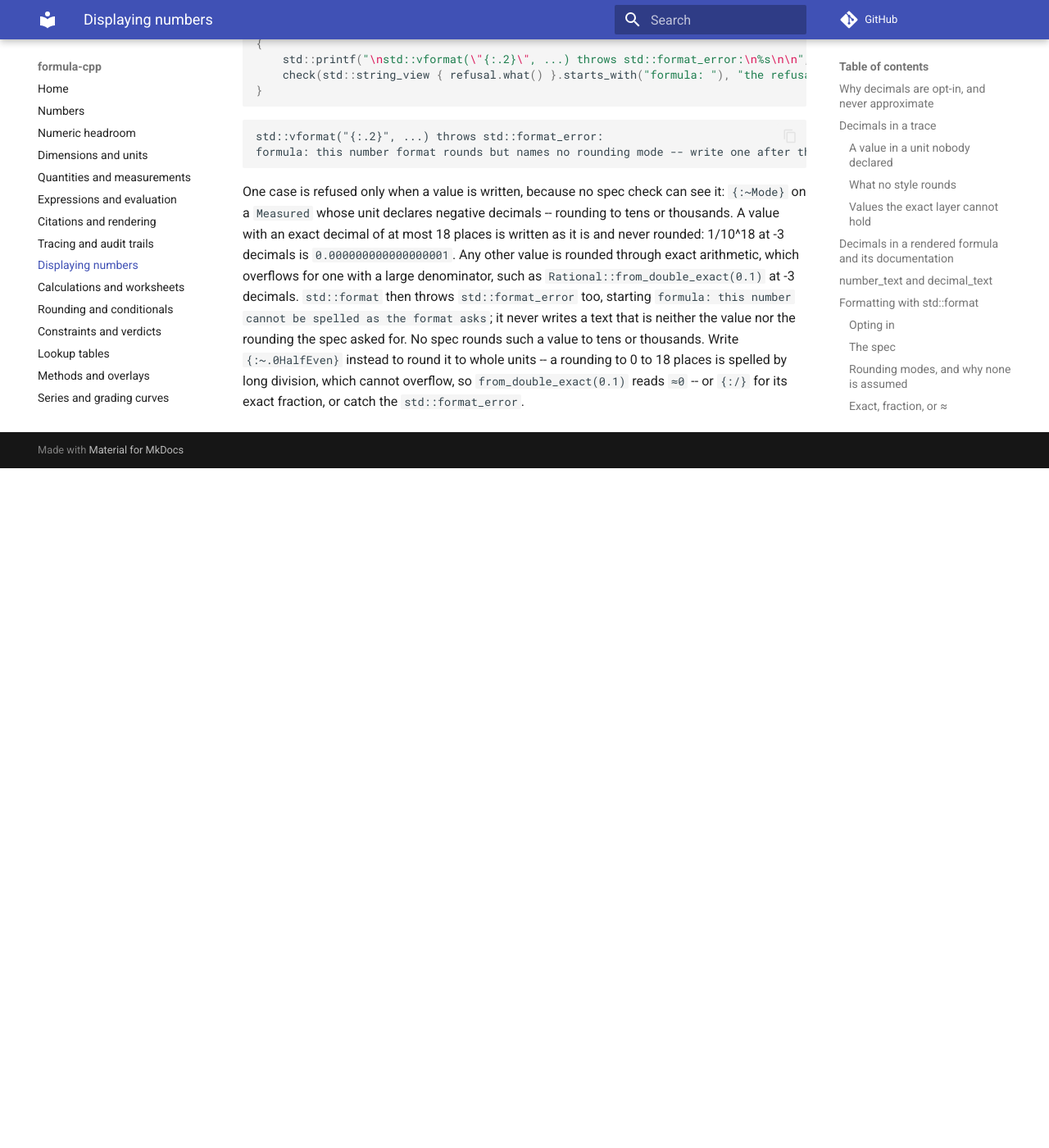
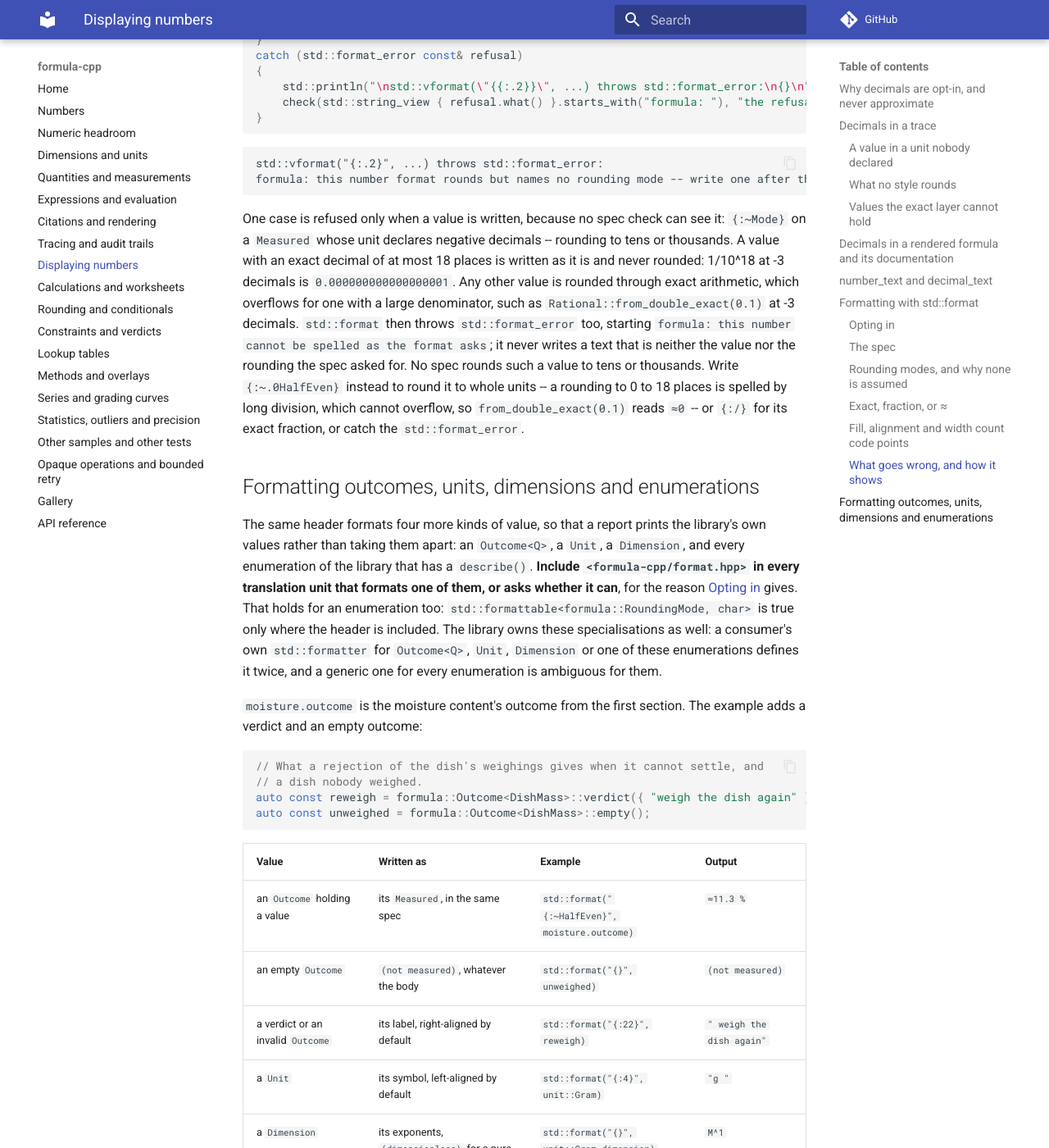
Before and after one commit to LASTRADA-Software/formula-cpp, an MkDocs documentation site: the page built from docs/display.md, in a window 1280 px wide and 1400 px high, scrolled down 12705 px. Shown: the whole window at 82% size. Built offline with MkDocs 1.6.1 and Material for MkDocs 9.7.7, drawn with Linux system fonts in a browser that asks for light colours; comment, search, counter and statistics services are not loaded; before the commit the page ends 13276 px from its top, so only the background shows below that; some of the changed text lies outside the part shown.

Commit message:
docs(examples): write the dimensions and display examples in the short spellings
dimensions_and_units now prints every dimension, number and bounds verdict
with std::println. The formatters in format.hpp for a Dimension, a Rational
and an enumeration replace its own print_dimension and its printf calls.
Its inputs are _r decimals. It rounds to the kilogram's declared precision
with the throwing round_to_declared, because nothing in it can fail. Every
line of its output is unchanged.

display now writes its values as 25.5_r and Measured<Q> { 144 }. It supplies
the dish's weighings through measured_series. It traces with explain and
explain_conformity, instead of assembling a Trace and a RecordingSink. It
renders and documents with RenderOptions alone, and prints with std::println.
A new sixth section formats an Outcome, a Unit, a Dimension and an
enumeration. The Outcome rows cover a value, an empty outcome and a verdict,
whose label is right-aligned. Each row is printed beside its call and
checked. The first five sections print exactly what they printed before.

docs/display.md quotes the new lines. Its new section, "Formatting outcomes,
units, dimensions and enumerations", says that format.hpp must be included
wherever these are formatted. Its table and output block are checked against
the program, like the rest of the page. docs/dimensions.md quotes the new
rounding call and says what formats a Dimension.

Signed-off-by: Christian Parpart <c.parpart@lastrada.net>

````diff
--- a/docs/display.md
+++ b/docs/display.md
@@ -17,7 +17,8 @@
 - **`number_text()`** and **`decimal_text()`**, which need neither `<format>`
   nor an allocation;
 - **`std::format`**, for a `Rational` or a `Measured<Q>`, once
-  `<formula-cpp/format.hpp>` is included.
+  `<formula-cpp/format.hpp>` is included -- which also formats an
+  `Outcome<Q>`, a `Unit`, a `Dimension` and an enumeration's words.
 
 The worked example is `examples/display.cpp`: a soil specimen's moisture
 content, from its wet and dried masses in a dish. **Program output** on this
@@ -60,33 +61,33 @@
 
 ```cpp
 inline constexpr auto moistureContent =
-    (var<WetMass> - var<DryMass>) / (var<DryMass> - formula::constant<unit::Gram>(rat(51, 2)));
+    (var<WetMass> - var<DryMass>) / (var<DryMass> - formula::constant<unit::Gram>(25.5_r));
 
 inline constexpr auto specimen =
-    formula::environment(formula::Measured<WetMass> { rat(787, 5) }, formula::Measured<DryMass> { rat(144) });
+    formula::environment(formula::Measured<WetMass> { 157.4_r }, formula::Measured<DryMass> { 144 });
 ```
 
-`rat(n, d)` is the example's shorthand for `Rational { n, d }`. The example
-evaluates the formula and records every step into a `Trace`
-([Tracing](tracing.md)):
+`25.5_r` is the exact number its digits spell, 51/2
+(`using namespace formula::literals;`,
+[Writing an exact decimal](numbers.md#writing-an-exact-decimal)). `explain`
+evaluates the formula and returns its outcome together with a `Trace` of
+every step ([Tracing](tracing.md)):
 
 ```cpp
-formula::Trace<> trace {};
-auto const moisture =
-    formula::checked_evaluate<MoistureContent>(moistureContent, specimen, formula::RecordingSink<> { trace });
+auto const moisture = formula::explain<MoistureContent>(moistureContent, specimen);
 ```
 
 `render_trace` takes the style in `TraceRenderOptions::numbers`. One trace,
 four ways:
 
 ```cpp
-NumberStyle const exactStyle = NumberStyle::exact_decimal();
-NumberStyle const roundedStyle = NumberStyle::approximate_decimal(RoundingMode::HalfEven);
-NumberStyle const paddedStyle = NumberStyle::approximate_decimal(RoundingMode::HalfEven, DecimalPadding::Padded);
-std::string const fractions = formula::render_trace(trace, { .maxSteps = 20 });
-std::string const exactDecimals = formula::render_trace(trace, { .maxSteps = 20, .numbers = exactStyle });
-std::string const rounded = formula::render_trace(trace, { .maxSteps = 20, .numbers = roundedStyle });
-std::string const padded = formula::render_trace(trace, { .maxSteps = 20, .numbers = paddedStyle });
+auto const exactStyle = NumberStyle::exact_decimal();
+auto const roundedStyle = NumberStyle::approximate_decimal(RoundingMode::HalfEven);
+auto const paddedStyle = NumberStyle::approximate_decimal(RoundingMode::HalfEven, DecimalPadding::Padded);
+std::string const fractions = formula::render_trace(moisture.trace, { .maxSteps = 20 });
+std::string const exactDecimals = formula::render_trace(moisture.trace, { .maxSteps = 20, .numbers = exactStyle });
+std::string const rounded = formula::render_trace(moisture.trace, { .maxSteps = 20, .numbers = roundedStyle });
+std::string const padded = formula::render_trace(moisture.trace, { .maxSteps = 20, .numbers = paddedStyle });
 ```
 
 ```text
@@ -286,10 +287,11 @@
 
 ## Decimals in a rendered formula and its documentation
 
-`render()` and `document()` take the style in `RenderOptions`, beside the
+`render()` and `document()` take the style in `RenderOptions`, after the
 [vocabulary](citations.md#whose-symbols-a-jurisdictions-vocabulary) that says
-how each quantity's symbol is written (`DefaultVocabulary {}` renames nothing).
-They take it for a formula and for a
+how each quantity's symbol is written, or in its place: `render(x, options)`
+and `document(x, options)` write every symbol as its quantity declares it, as
+`DefaultVocabulary {}` does. They take it for a formula and for a
 [calculation](calculations.md#defining-named-values) alike:
 `render(calculation, vocabulary, options)` writes each definition's numbers in
 it, and `document(calculation, vocabulary, options)` its formula and each
@@ -394,8 +395,8 @@
 content nobody measured:
 
 ```cpp
-formula::Measured<MoistureContent> const w = moisture->measurement();
-formula::Measured<MoistureContent> const notMeasured = formula::Measured<MoistureContent>::absent();
+formula::Measured<MoistureContent> const w = moisture.outcome.measurement();
+formula::Measured<MoistureContent> const notMeasured {};
 formula::NumberText const measuredText = formula::number_text(w, roundedStyle);
 formula::NumberText const absentText = formula::number_text(notMeasured, roundedStyle);
 formula::NumberText const twoPlaces =
@@ -408,18 +409,17 @@
 two places:   11.31
 ```
 
-A `Measured` value that is absent reads `(not measured)`, in every style.
+A `Measured` value that is absent -- here one constructed with nothing, `{}`
+-- reads `(not measured)`, in every style.
 
-A `NumberText`'s characters are read through `view()`, on a named object --
-`view()` on a temporary does not compile, since the view would outlive the
-buffer. The example prints each one so:
+A `NumberText`'s characters are read through `view()`, a `std::string_view`,
+on a named object -- `view()` on a temporary does not compile, since the view
+would outlive the buffer. The example prints each one so:
 
 ```cpp
-/// Prints @p label and @p spelled, a number `number_text` or `decimal_text` wrote.
-void print_spelled(char const* label, formula::NumberText const& spelled)
-{
-    std::printf("%s%.*s\n", label, static_cast<int>(spelled.view().size()), spelled.view().data());
-}
+std::println("measured:     {}", measuredText.view());
+std::println("not measured: {}", absentText.view());
+std::println("two places:   {}\n", twoPlaces.view());
 ```
 
 **When a number cannot be spelled.** `decimal_text` throws
@@ -451,14 +451,16 @@
 `formula.hpp` does not include it: it includes `<format>`, which a consumer
 who only evaluates numbers should not compile in every translation unit.
 **Include it in every translation unit that formats a `Rational` or a
-`Measured`, or asks whether it can** (`std::formattable`). The header declares
-explicit specialisations of `std::formatter`, and an explicit specialisation
-must be seen before any use that would otherwise instantiate the primary
-template; translation units that disagree about it make the program
-ill-formed, with no diagnostic required. **The library owns these two
-specialisations** -- `std::formatter<formula::Rational, char>` and
-`std::formatter<formula::Measured<Q>, char>` -- so a consumer must not
-specialise them too. Only `char` is supported: a unit's symbol is UTF-8.
+`Measured`, or asks whether it can** (`std::formattable`) -- and the same holds
+for the outcomes, units, dimensions and enumerations it also formats
+([below](#formatting-outcomes-units-dimensions-and-enumerations)). The header
+declares specialisations of `std::formatter`, and a specialisation must be
+seen before any use that would otherwise instantiate the primary template;
+translation units that disagree about it make the program ill-formed, with no
+diagnostic required. **The library owns these specialisations** --
+`std::formatter<formula::Rational, char>` and
+`std::formatter<formula::Measured<Q>, char>` among them -- so a consumer must
+not specialise them too. Only `char` is supported: a unit's symbol is UTF-8.
 
 ### The spec
 
@@ -467,9 +469,9 @@
 section; `wetMass`, `oven` and `grain` are measured here:
 
 ```cpp
-formula::Measured<WetMass> const wetMass { rat(787, 5) };
-formula::Measured<OvenTemperature> const oven { rat(583, 10) };
-formula::Measured<GrainSize> const grain { rat(217) };
+formula::Measured<WetMass> const wetMass { 157.4_r };
+formula::Measured<OvenTemperature> const oven { 58.3_r };
+formula::Measured<GrainSize> const grain { 217 };
 ```
 
 | Spec | Meaning | Example | Output |
@@ -602,7 +604,7 @@
 }
 catch (std::format_error const& refusal)
 {
-    std::printf("\nstd::vformat(\"{:.2}\", ...) throws std::format_error:\n%s\n\n", refusal.what());
+    std::println("\nstd::vformat(\"{{:.2}}\", ...) throws std::format_error:\n{}\n", refusal.what());
     check(std::string_view { refusal.what() }.starts_with("formula: "), "the refusal starts formula: ");
 }
 ```
@@ -626,3 +628,63 @@
 rounding to 0 to 18 places is spelled by long division, which cannot
 overflow, so `from_double_exact(0.1)` reads `≈0` -- or `{:/}` for its exact
 fraction, or catch the `std::format_error`.
+
+## Formatting outcomes, units, dimensions and enumerations
+
+The same header formats four more kinds of value, so that a report prints the
+library's own values rather than taking them apart: an `Outcome<Q>`, a `Unit`,
+a `Dimension`, and every enumeration of the library that has a `describe()`.
+**Include `<formula-cpp/format.hpp>` in every translation unit that formats
+one of them, or asks whether it can**, for the reason
+[Opting in](#opting-in) gives. That holds for an enumeration too:
+`std::formattable<formula::RoundingMode, char>` is true only where the header
+is included. The library owns these specialisations as well: a consumer's own
+`std::formatter` for `Outcome<Q>`, `Unit`, `Dimension` or one of these
+enumerations defines it twice, and a generic one for every enumeration is
+ambiguous for them.
+
+`moisture.outcome` is the moisture content's outcome from the first section.
+The example adds a verdict and an empty outcome:
+
+```cpp
+// What a rejection of the dish's weighings gives when it cannot settle, and
+// a dish nobody weighed.
+auto const reweigh = formula::Outcome<DishMass>::verdict({ "weigh the dish again" });
+auto const unweighed = formula::Outcome<DishMass>::empty();
+```
+
+| Value | Written as | Example | Output |
+|---|---|---|---|
+| an `Outcome` holding a value | its `Measured`, in the same spec | `std::format("{:~HalfEven}", moisture.outcome)` | `≈11.3 %` |
+| an empty `Outcome` | `(not measured)`, whatever the body | `std::format("{}", unweighed)` | `(not measured)` |
+| a verdict or an invalid `Outcome` | its label, right-aligned by default | `std::format("{:22}", reweigh)` | `"  weigh the dish again"` |
+| a `Unit` | its symbol, left-aligned by default | `std::format("{:4}", unit::Gram)` | `"g   "` |
+| a `Dimension` | its exponents, `(dimensionless)` for a pure number | `std::format("{}", unit::Gram.dimension)` | `M^1` |
+| an enumeration | its `describe()` words | `std::format("{}", RoundingMode::HalfEven)` | `nearest, ties to even` |
+
+The example prints every row, and checks each against the text in its
+source:
+
+```text
+std::format("{}", moisture.outcome)                            2680/237 %
+std::format("{:~HalfEven}", moisture.outcome)                  ≈11.3 %
+std::format("{}", unweighed)                                   (not measured)
+std::format("{:22}", reweigh)                                  "  weigh the dish again"
+std::format("{:4}", unit::Gram)                                "g   "
+std::format("{}", unit::Gram.dimension)                        M^1
+std::format("{}", unit::Percent.dimension)                     (dimensionless)
+std::format("{}", moisture.outcome.source())                   derived
+std::format("{}", RoundingMode::HalfEven)                      nearest, ties to even
+```
+
+- **An `Outcome<Q>`** takes the spec of a `Measured<Q>`. A value is written as
+  its `Measured` is, rounding included, and an empty outcome reads
+  `(not measured)`. A verdict writes its label, and an invalid outcome the
+  reason's; a rounding in the spec does not apply to words, but the fill, the
+  alignment and the width do, and the label is **right-aligned by default**,
+  as a number is.
+- **A `Unit`** writes its symbol, **a `Dimension`** its exponents as
+  [Dimensions and units](dimensions.md) prints them, and **an enumeration** its
+  `describe()` words -- `ValueSource`, `OutcomeKind`, `RoundingMode`,
+  `ArithmeticError`, `BoundsCheck` and the others that have one. These take a
+  string's spec, and are **left-aligned by default**, as a string is.
````
Also changed, not shown: other parts of docs/display.md (+7 -8 lines), docs/dimensions.md (+14 -10 lines), 2 other files.
